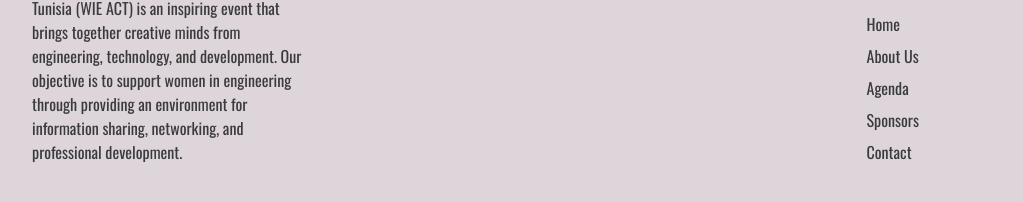
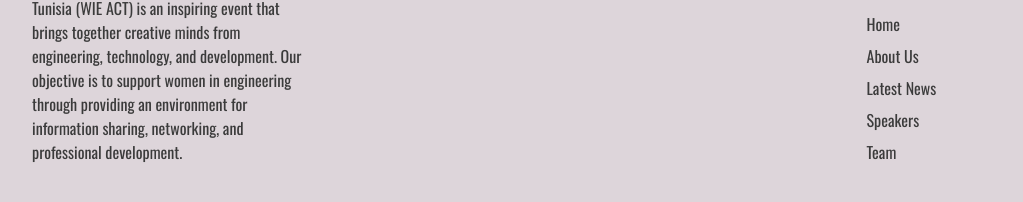
Before and after one commit to IEEE-ESPRIT-SB/wie-act-3.0, a Next.js app: page / in a window 1280 px wide. Shown: the part 8547-8749 px from the top of the page, without its empty margins (128-1151 px from the left). Built offline with nearby package versions, Linux system fonts and the light colour scheme.

Commit message:
update footer

```diff
--- a/src/components/layouts/footer.tsx
+++ b/src/components/layouts/footer.tsx
@@ -28,11 +28,11 @@ const Footer = () => {
                         Quick Links
                     </h4>
                     <ul className='flex flex-col gap-2'>
-                        <li>Home</li>
-                        <li>About Us</li>
-                        <li>Agenda</li>
-                        <li>Sponsors</li>
-                        <li>Contact</li>
+                        <Link href=''>Home</Link>
+                        <Link href='/about-us'>About Us</Link>
+                        <Link href='/#news-section'>Latest News</Link>
+                        <Link href='/#speakers-section'>Speakers</Link>
+                        <Link href='/#teams-section'>Team</Link>
                     </ul>
                 </div>
             </div>
```
